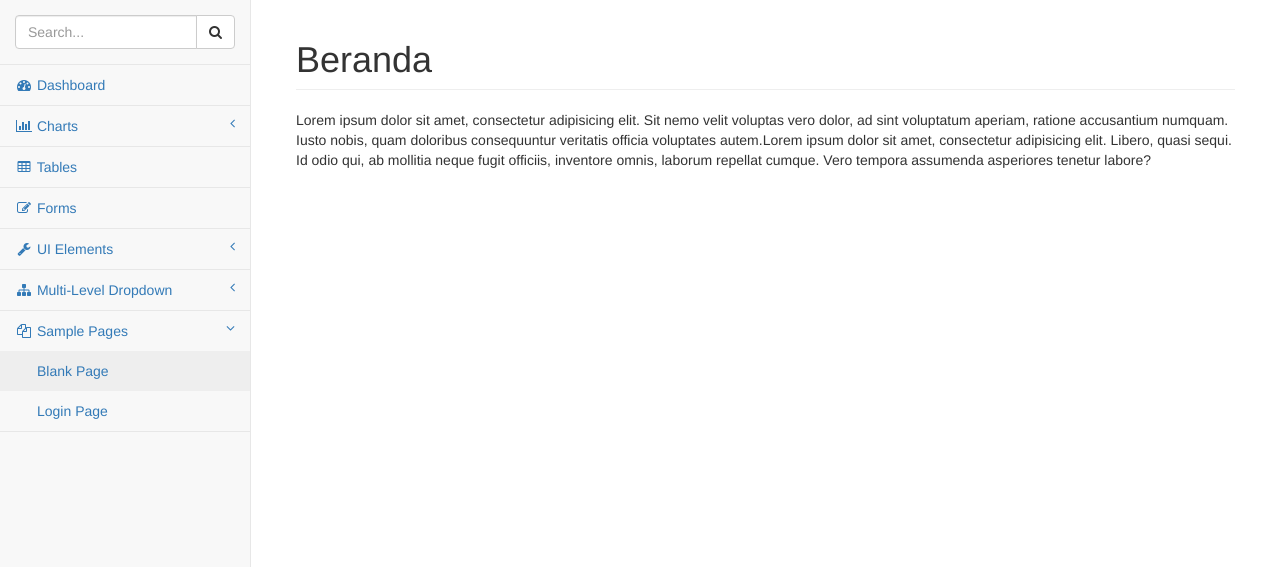
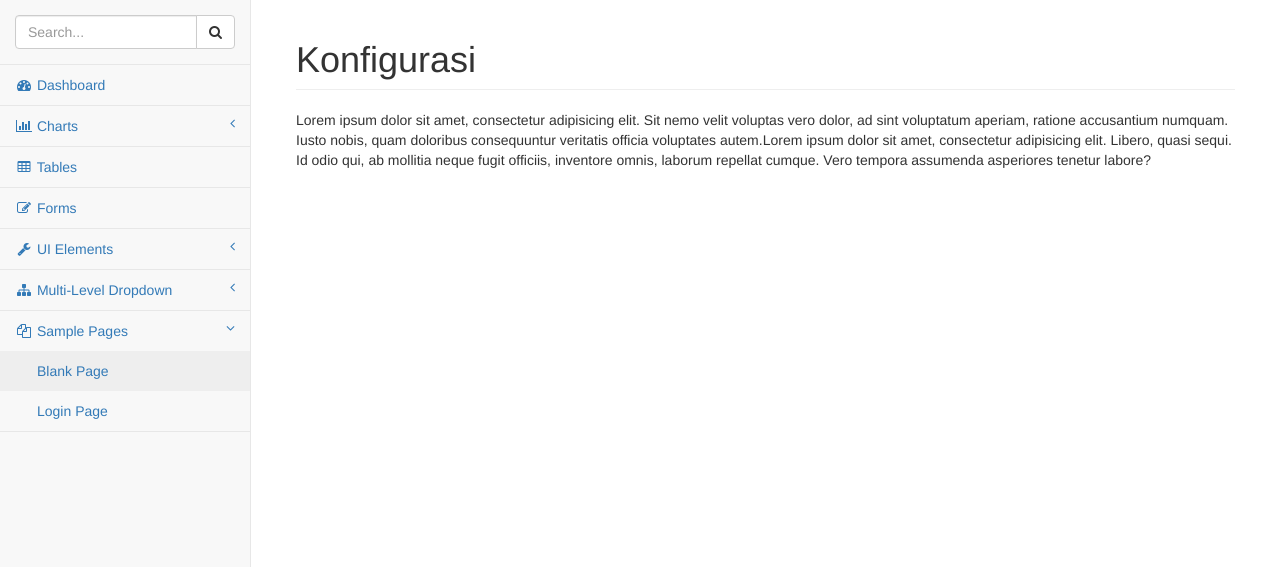
Before and after one commit to Anitaratna22/pw2, a PHP site: page /administrator/konfigurasi.php in a window 1280 px wide. Shown: the part 51-618 px from the top of the page. Run offline with PHP 8.4, Linux system fonts and the light colour scheme; some libraries are stand-ins or nearby versions.

Commit message:
Update Beranda menjadi Konfigurasi

```diff
--- a/administrator/pages/konfigurasi.php
+++ b/administrator/pages/konfigurasi.php
@@ -1,3 +1,3 @@
 
-                        <h1 class="page-header">Beranda</h1>
+                        <h1 class="page-header">Konfigurasi</h1>
                         <p>Lorem ipsum dolor sit amet, consectetur adipisicing elit. Sit nemo velit voluptas vero dolor, ad sint voluptatum aperiam, ratione accusantium numquam. Iusto nobis, quam doloribus consequuntur veritatis officia voluptates autem.Lorem ipsum dolor sit amet, consectetur adipisicing elit. Libero, quasi sequi. Id odio qui, ab mollitia neque fugit officiis, inventore omnis, laborum repellat cumque. Vero tempora assumenda asperiores tenetur labore?</p>
```
